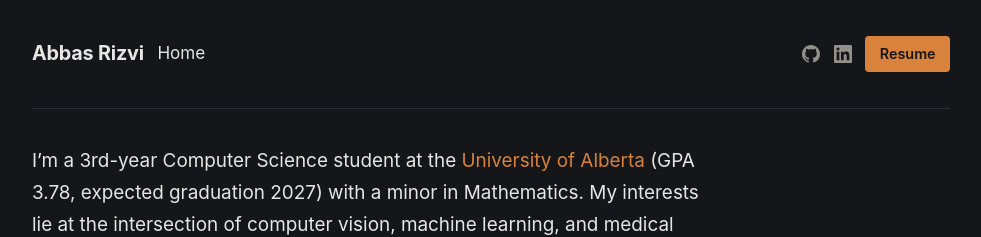
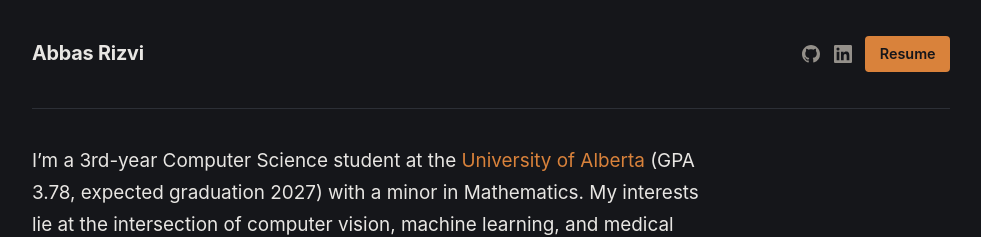
Before and after one commit to wowow2/wowow2.github.io, a Jekyll site: the page built from index.md, in a window 1280 px wide and 900 px high. Shown: the top 237 px of the window, without its empty margins (149-1130 px from the left). Built offline with Jekyll 4.4.1, drawn with Linux system fonts in a browser that asks for light colours.

Commit message:
Remove Home nav link — site title already links to /

```diff
--- a/_data/navigation.yml
+++ b/_data/navigation.yml
@@ -1,3 +1 @@
-main:
-  - title: Home
-    url: /
+main: []
```
